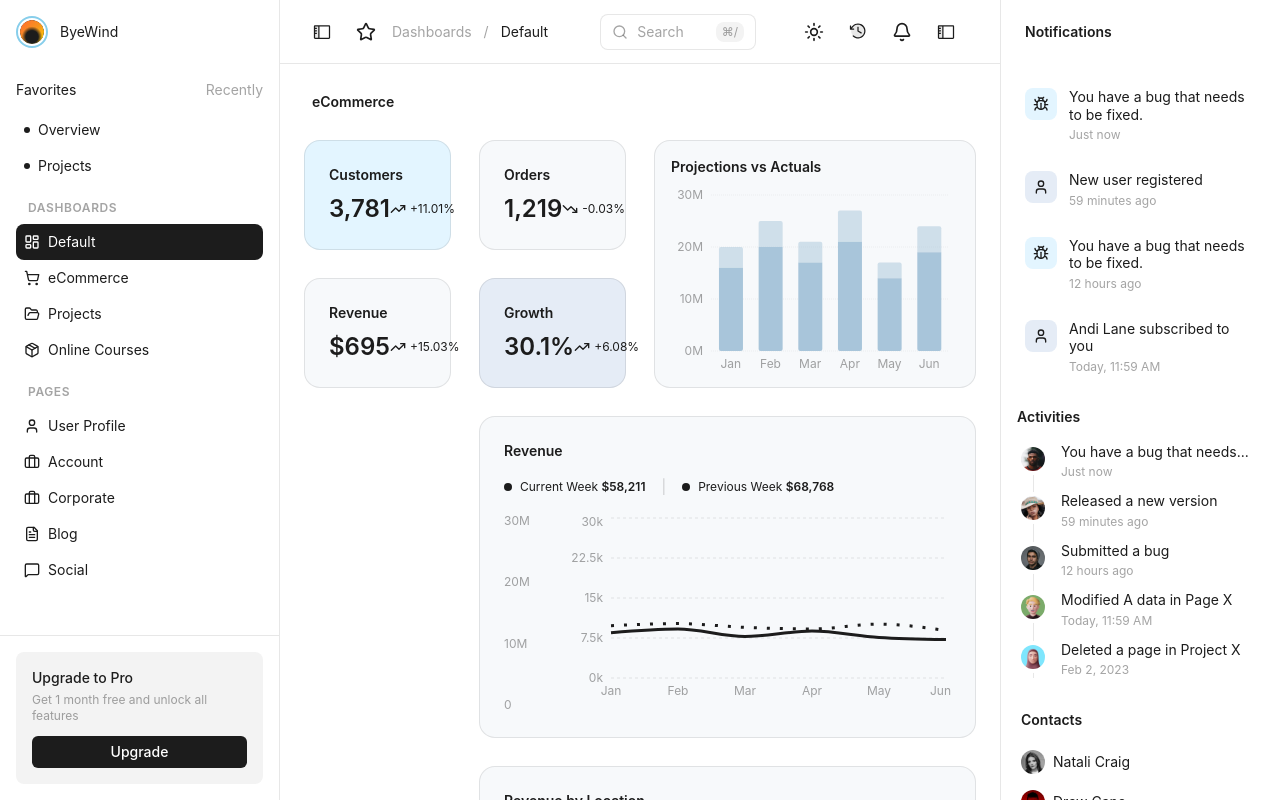
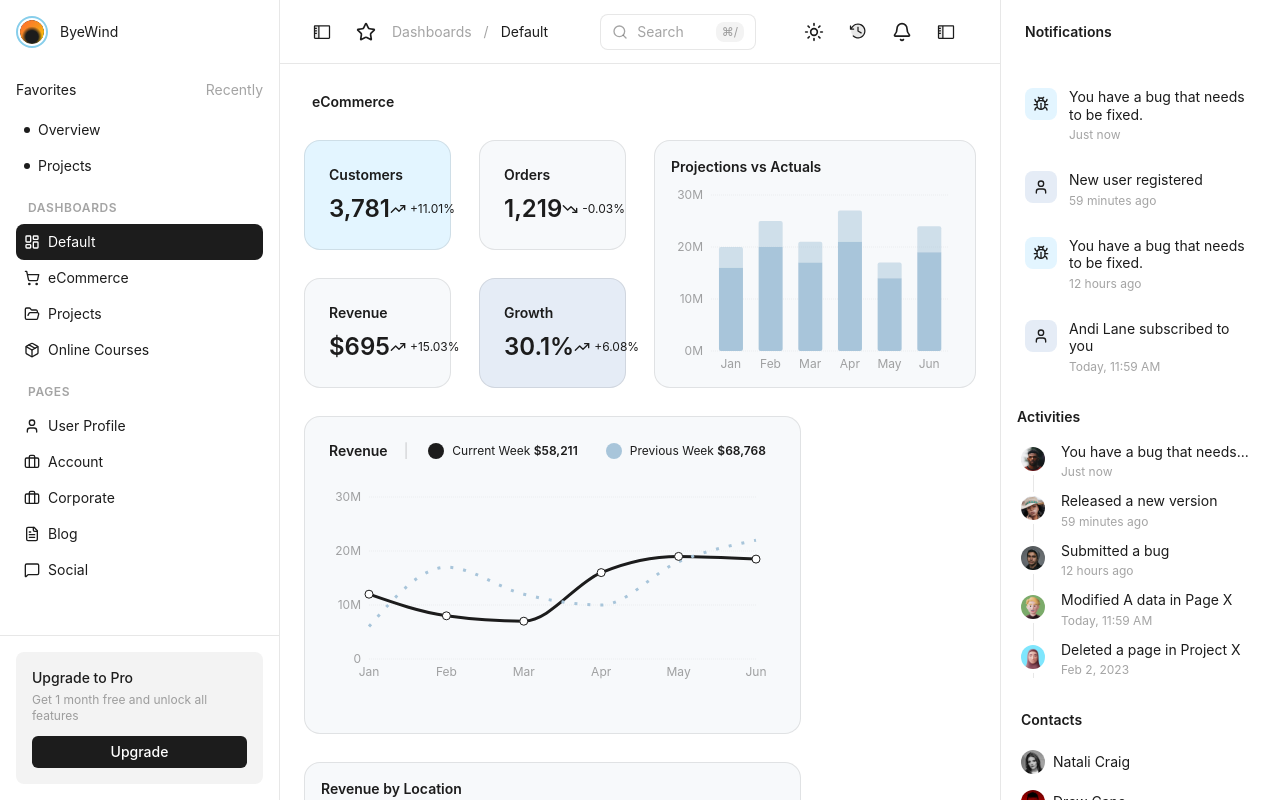
Before and after one commit to Husain01/juspay-assignment, a React (Vite) app: page / in a window 1280 px wide. Built offline with nearby package versions, Linux system fonts and the light colour scheme.

Commit message:
feat: Update Revenue chart data and enhance styling for better layout and responsiveness

```diff
--- a/src/components/charts/RevenueByLocation.tsx
+++ b/src/components/charts/RevenueByLocation.tsx
@@ -13,13 +13,13 @@ export function RevenueByLocation() {
       initial={{ opacity: 0, y: 20 }}
       animate={{ opacity: 1, y: 0 }}
       transition={{ duration: 0.5 }}
-      className="rounded-2xl p-6"
+      className="rounded-2xl p-4"
       style={{
         backgroundColor: "#F7F9FB",
         border: "1px solid rgba(28, 28, 28, 0.1)",
       }}
     >
-      <div className="flex flex-col gap-4">
+      <div className="flex flex-col gap-2">
         {/* Title */}
         <div className="flex flex-col">
           <h3 className="text-sm font-semibold text-[#1C1C1C]">
@@ -96,14 +96,14 @@ export function RevenueByLocation() {
         </div>
 
         {/* Location List */}
-        <div className="space-y-3">
+        <div className="space-y-2">
           {locations.map((location, index) => (
             <motion.div
               key={location.city}
               initial={{ opacity: 0, x: -20 }}
               animate={{ opacity: 1, x: 0 }}
               transition={{ delay: 0.1 * index }}
-              className="space-y-2"
+              className="space-y-1"
             >
               <div className="flex items-center justify-between">
                 <span className="text-sm font-normal text-[#1C1C1C]">
--- a/src/components/charts/RevenueChart.tsx
+++ b/src/components/charts/RevenueChart.tsx
@@ -5,17 +5,17 @@ import {
   XAxis,
   YAxis,
   CartesianGrid,
-  Tooltip,
   ResponsiveContainer,
 } from "recharts";
 
+// Exact data from Figma analysis
 const data = [
-  { month: "Jan", currentWeek: 8500, previousWeek: 9800 },
-  { month: "Feb", currentWeek: 9200, previousWeek: 10200 },
-  { month: "Mar", currentWeek: 7800, previousWeek: 9500 },
-  { month: "Apr", currentWeek: 8800, previousWeek: 9200 },
-  { month: "May", currentWeek: 7600, previousWeek: 10100 },
-  { month: "Jun", currentWeek: 7200, previousWeek: 8900 },
+  { month: "Jan", currentWeek: 12, previousWeek: 6 },
+  { month: "Feb", currentWeek: 8, previousWeek: 17 },
+  { month: "Mar", currentWeek: 7, previousWeek: 12 },
+  { month: "Apr", currentWeek: 16, previousWeek: 10 },
+  { month: "May", currentWeek: 19, previousWeek: 18 },
+  { month: "Jun", currentWeek: 18.5, previousWeek: 22 },
 ];
 
 export function RevenueChart() {
@@ -24,106 +24,129 @@ export function RevenueChart() {
       initial={{ opacity: 0, y: 20 }}
       animate={{ opacity: 1, y: 0 }}
       transition={{ duration: 0.5 }}
-      className="rounded-2xl p-6"
+      className="rounded-2xl w-full h-full col-span-3 col-start-1"
       style={{
-        backgroundColor: "#F7F9FB",
+        backgroundColor: "#F7F9FB", // fill_NTW6P5
         border: "1px solid rgba(28, 28, 28, 0.1)",
+        padding: "24px", // layout_AZW9ST padding
+        // width: "662px", // layout_AZW9ST width
+        // height: "318px", // layout_AZW9ST height
       }}
     >
-      <div className="flex flex-col gap-4">
-        {/* Header with Title and Legend */}
-        <div className="flex flex-col gap-4">
+      <div className="flex flex-col gap-4 h-full">
+        {/* Header with Title and Legend - Exact Figma Layout */}
+        <div className="flex items-center gap-4">
           {/* Title */}
           <div className="flex flex-col">
-            <h3 className="text-sm font-semibold text-[#1C1C1C]">Revenue</h3>
+            <h3
+              className="text-sm font-semibold text-[#1C1C1C]"
+              style={{ fontSize: "14px", fontWeight: 600 }}
+            >
+              Revenue
+            </h3>
           </div>
 
-          {/* Legend */}
-          <div className="flex items-center gap-4">
-            <div className="flex items-center gap-2">
-              <div className="h-2 w-2 rounded-full bg-[#1C1C1C]" />
-              <span className="text-xs font-normal text-[#1C1C1C]">
+          {/* Separator */}
+          <span
+            className="text-sm font-normal"
+            style={{ color: "rgba(28, 28, 28, 0.2)", fontSize: "14px" }}
+          >
+            |
+          </span>
+
+          {/* Current Week Tag */}
+          <div
+            className="flex items-center gap-2"
+            style={{ padding: "2px 8px 2px 4px" }}
+          >
+            <div className="w-4 h-4 bg-[#1C1C1C] rounded-full"></div>
+            <span
+              className="text-xs font-normal text-[#1C1C1C]"
+              style={{ fontSize: "12px" }}
+            >
               Current Week <span className="font-semibold">$58,211</span>
             </span>
           </div>
-            <span className="text-sm font-normal text-[rgba(28,28,28,0.2)]">
-              |
-            </span>
-            <div className="flex items-center gap-2">
-              <div className="h-2 w-2 rounded-full bg-[#1C1C1C]" />
-              <span className="text-xs font-normal text-[#1C1C1C]">
+
+          {/* Previous Week Tag */}
+          <div
+            className="flex items-center gap-2"
+            style={{ padding: "2px 8px 2px 4px" }}
+          >
+            <div className="w-4 h-4 bg-[#A8C5DA] rounded-full"></div>
+            <span
+              className="text-xs font-normal text-[#1C1C1C]"
+              style={{ fontSize: "12px" }}
+            >
               Previous Week <span className="font-semibold">$68,768</span>
             </span>
           </div>
         </div>
-        </div>
 
         {/* Chart */}
-        <div className="flex flex-row gap-4">
-          {/* Left Text (Y-axis labels) */}
-          <div className="flex flex-col justify-between text-xs font-normal text-[rgba(28,28,28,0.4)]">
-            <div>30M</div>
-            <div>20M</div>
-            <div>10M</div>
-            <div>0</div>
-          </div>
-
-          {/* Chart Area */}
-          <div className="flex-1">
-            <ResponsiveContainer width="100%" height={200}>
-              <LineChart data={data}>
+        <div style={{ height: "232px", width: "100%" }}>
+          <ResponsiveContainer width="100%" height={232}>
+            <LineChart
+              data={data}
+              margin={{ top: 20, right: 20, left: -20, bottom: 20 }}
+            >
               <CartesianGrid
-                  strokeDasharray="3 3"
-                  stroke="rgba(28, 28, 28, 0.1)"
+                strokeDasharray="1 1"
+                stroke="rgba(28, 28, 28, 0.05)"
                 vertical={false}
+                horizontal={true}
               />
               <XAxis
                 dataKey="month"
                 axisLine={false}
                 tickLine={false}
-                  tick={{ fill: "rgba(28, 28, 28, 0.4)", fontSize: 12 }}
+                tick={{
+                  fill: "rgba(28, 28, 28, 0.4)",
+                  fontSize: 12,
+                  fontWeight: 400,
+                }}
+                interval={0}
               />
               <YAxis
                 axisLine={false}
                 tickLine={false}
-                  tick={{ fill: "rgba(28, 28, 28, 0.4)", fontSize: 12 }}
-                  tickFormatter={(value) => `${value / 1000}k`}
-                  domain={[0, 30000]}
-                />
-                <Tooltip
-                  contentStyle={{
-                    backgroundColor: "#FFFFFF",
-                    border: "1px solid rgba(28, 28, 28, 0.1)",
-                    borderRadius: "8px",
-                    fontSize: "12px",
+                tick={{
+                  fill: "rgba(28, 28, 28, 0.4)",
+                  fontSize: 12,
+                  fontWeight: 400,
                 }}
-                  formatter={(value: number) => [
-                    `$${value.toLocaleString()}`,
-                    "",
-                  ]}
+                domain={[0, 30]}
+                ticks={[0, 10, 20, 30]}
+                tickFormatter={(value) => (value === 0 ? "0" : `${value}M`)}
               />
               <Line
                 type="monotone"
                 dataKey="currentWeek"
                 stroke="#1C1C1C"
                 strokeWidth={3}
-                  dot={false}
-                  activeDot={{ r: 6 }}
+                dot={{
+                  fill: "#FFFFFF",
+                  stroke: "#1C1C1C",
+                  strokeWidth: 1,
+                  r: 4,
+                }}
+                activeDot={{ r: 6, fill: "#1C1C1C" }}
+                connectNulls={false}
               />
               <Line
                 type="monotone"
                 dataKey="previousWeek"
-                  stroke="#1C1C1C"
+                stroke="#A8C5DA"
                 strokeWidth={3}
                 strokeDasharray="3 10"
                 dot={false}
-                  activeDot={{ r: 6 }}
+                activeDot={{ r: 6, fill: "#A8C5DA" }}
+                connectNulls={false}
               />
             </LineChart>
           </ResponsiveContainer>
         </div>
       </div>
-      </div>
     </motion.div>
   );
 }
--- a/src/pages/HomePage.tsx
+++ b/src/pages/HomePage.tsx
@@ -124,11 +124,9 @@ export function HomePage() {
             <ProjectionsChart />
           </motion.div>
         </div>
-        <div className="col-span-1">{/* Empty space */}</div>
-
         {/* Third Row: Revenue Chart (3:1) */}
         <div className="col-span-3">
-          <motion.div variants={itemVariants}>
+          <motion.div variants={itemVariants} className="h-full">
             <RevenueChart />
           </motion.div>
         </div>
```
Lines whose indentation alone changed are shown as unchanged.
